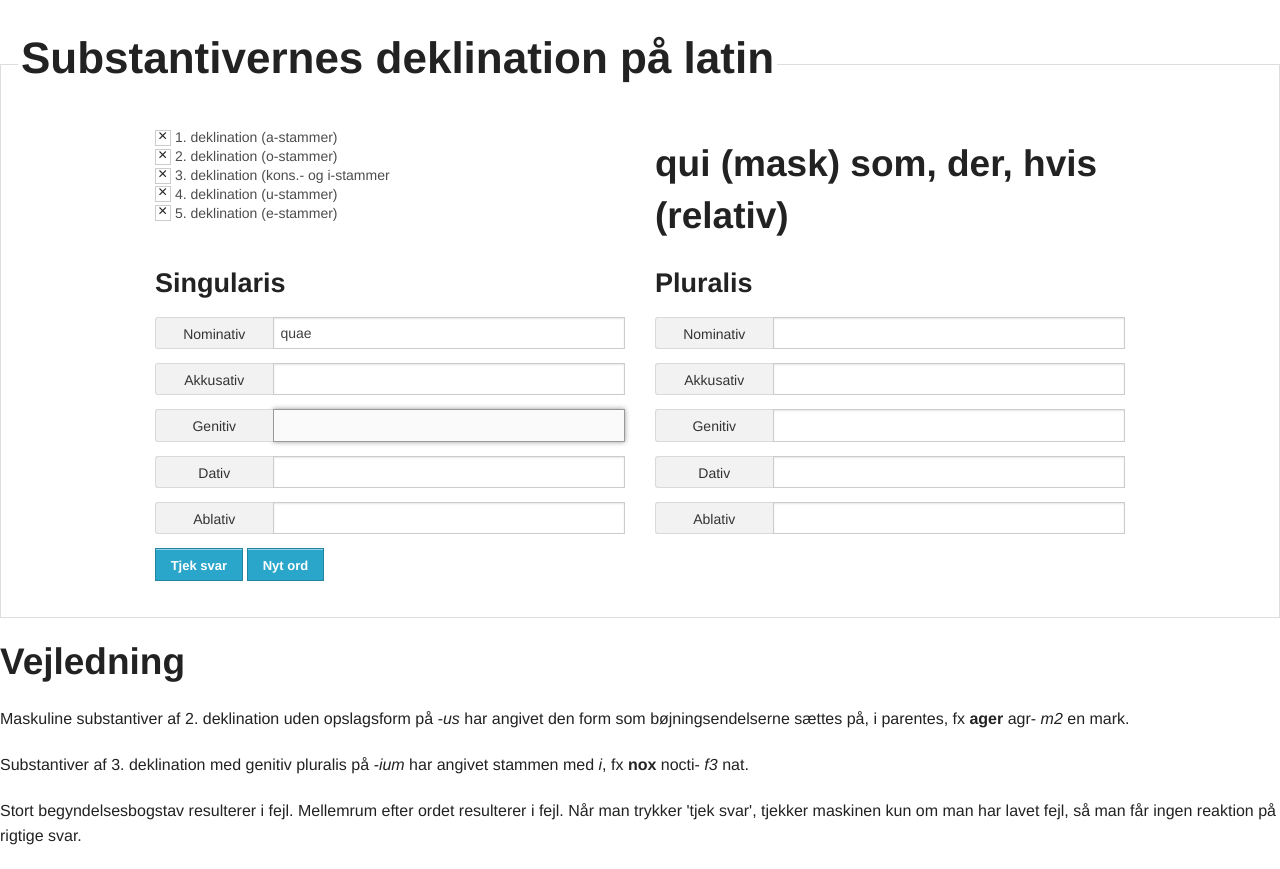
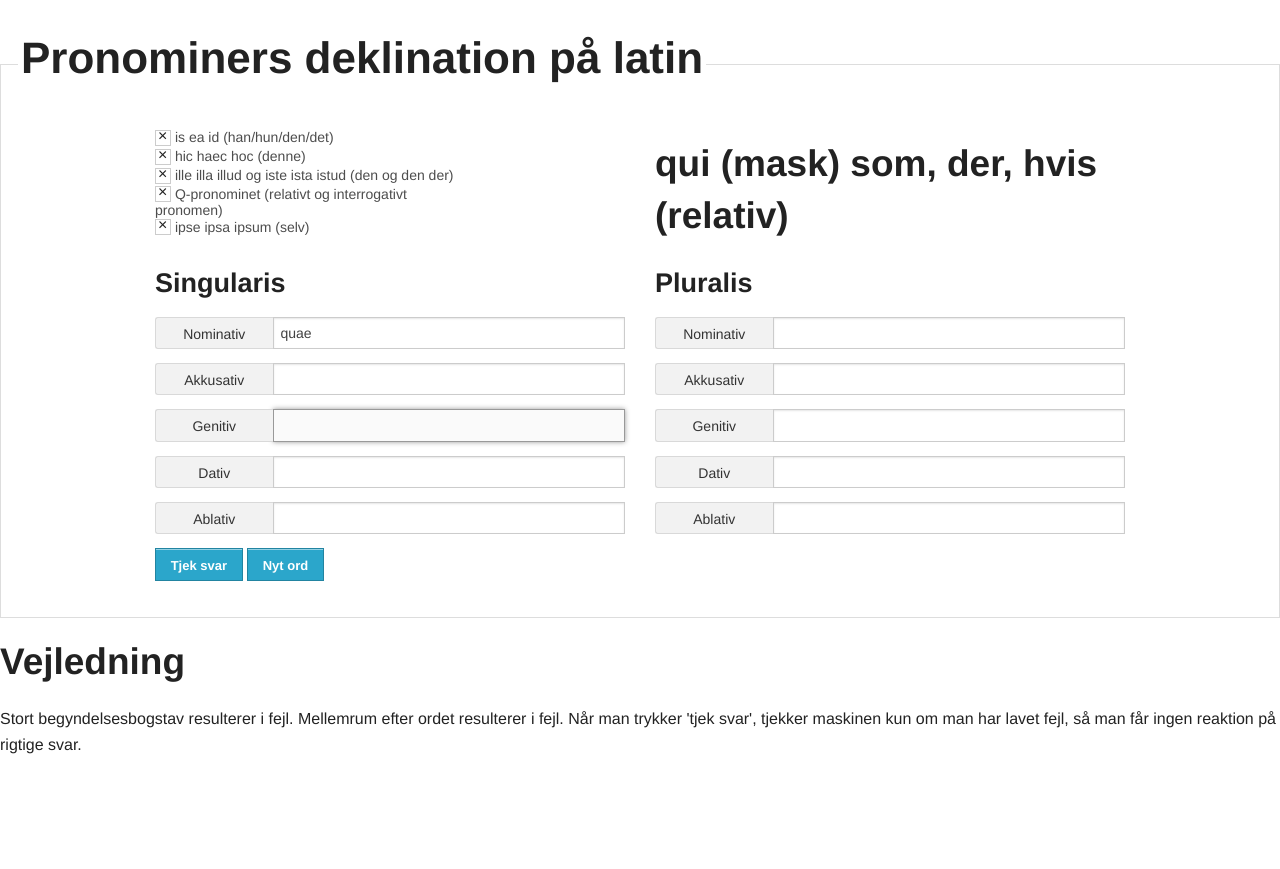
Before and after one commit to pbhrysensteen/latinskepronominer, a plain HTML site: page index.html in a window 1280 px wide. After the commit the page ends 800 px from the top, so only its background shows below. Drawn offline with Linux system fonts and the light colour scheme.

Commit message:
Update index.html

```diff
--- a/index.html
+++ b/index.html
@@ -4,7 +4,7 @@
 <head>
   <meta charset="utf-8">
   <meta name="viewport" content="width=device-width">
-  <title>Substantivers deklination på latin</title>
+  <title>Pronominers deklination på latin</title>
   <link rel="stylesheet" href="css/normalize.css">
   <link rel="stylesheet" href="css/foundation.css">
   <style type="text/css">
@@ -22,7 +22,7 @@
     <form class="custom">
       <fieldset>
         <legend>
-          <h1>Substantivernes deklination på latin</h1>
+          <h1>Pronominers deklination på latin</h1>
         </legend>
 
         <div class="row">
@@ -30,27 +30,27 @@
             <label for="firstDeclension">
               <input checked type="checkbox" style="display: none;" id="firstDeclension" class="hidden-field">
               <span class="custom checkbox checked"></span>
-              1. deklination (a-stammer)
+              is ea id (han/hun/den/det)
             </label>
             <label for="secondDeclension">
               <input checked type="checkbox" style="display: none;" id="secondDeclension" class="hidden-field">
               <span class="custom checkbox checked"></span>
-              2. deklination (o-stammer)
+              hic haec hoc (denne)
             </label>
             <label for="thirdDeclension">
               <input checked type="checkbox" style="display: none;" id="thirdDeclension" class="hidden-field">
               <span class="custom checkbox checked"></span>
-              3. deklination (kons.- og i-stammer
+              ille illa illud og iste ista istud (den og den der)
             </label>
             <label for="fourthDeclension">
               <input checked type="checkbox" style="display: none;" id="fourthDeclension" class="hidden-field">
               <span class="custom checkbox checked"></span>
-              4. deklination (u-stammer)
+              Q-pronominet (relativt og interrogativt pronomen)
             </label>
             <label for="fifthDeclension">
               <input checked type="checkbox" style="display: none;" id="fifthDeclension" class="hidden-field">
               <span class="custom checkbox checked"></span>
-              5. deklination (e-stammer)
+              ipse ipsa ipsum (selv)
             </label>
           </div>
           <div class="large-6 columns">
@@ -184,8 +184,6 @@
   </script>
   <script src="js/declensions.js"></script>
 <h2>Vejledning</h2>
-<p>Maskuline substantiver af 2. deklination uden opslagsform på <i>-us</i> har angivet den form som bøjningsendelserne sættes på, i parentes, fx <b>ager</b> agr- <i>m2</i> en mark.</p>
-<p>Substantiver af 3. deklination med genitiv pluralis på <i>-ium</i> har angivet stammen med <i>i</i>, fx <b>nox</b> nocti- <i>f3</i> nat.</p>
 <p>Stort begyndelsesbogstav resulterer i fejl. Mellemrum efter ordet resulterer i fejl. Når man trykker 'tjek svar', tjekker maskinen kun om man har lavet fejl, så man får ingen reaktion på rigtige svar.</p>
 </body>
 </html>
```
